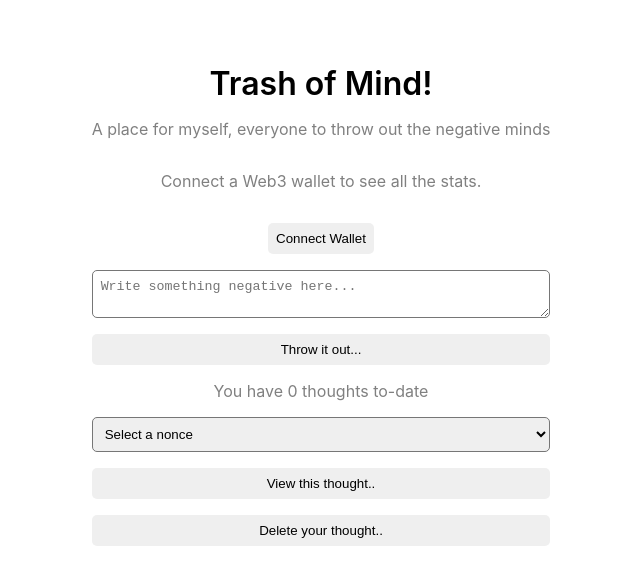
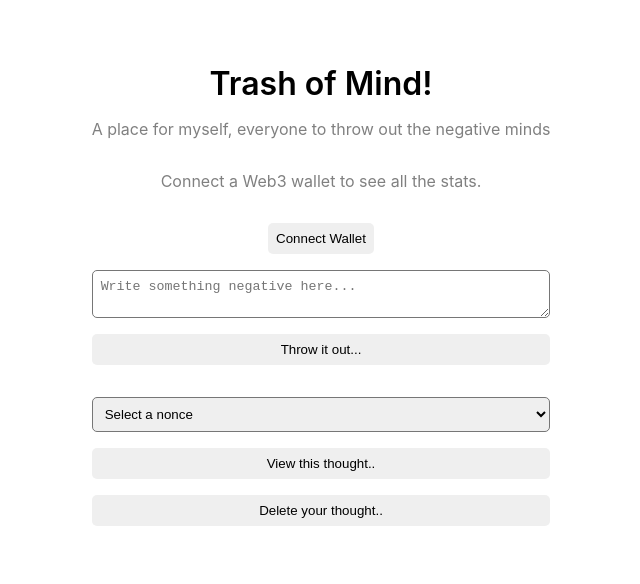
Before and after one commit to itzmealvin/BLOCKCHAIN_trashOfMind, a React (Create React App) app in the folder frontend/: page / in a window 1280 px wide. Shown: the top 584 px of the page, without its empty margins (319-959 px from the left). Built offline with nearby package versions, Linux system fonts and the light colour scheme.

Commit message:
Update App.js

```diff
--- a/frontend/src/components/App.js
+++ b/frontend/src/components/App.js
@@ -226,7 +226,11 @@ const App = () => {
             <div>At: {thought.timestamp.toString()}</div>
           </div>
         ))}
-        <div className="bio">You have {allNonces.length} thoughts to-date</div>
+        <div className="bio">
+          {!currentAccount
+            ? ""
+            : `You have ${allNonces.length} thoughts to-date`}
+        </div>
         <select
           onChange={(e) => setMyNonce({ ...myNonce, nonce: e.target.value })}
           value={myNonce.nonce}
```
